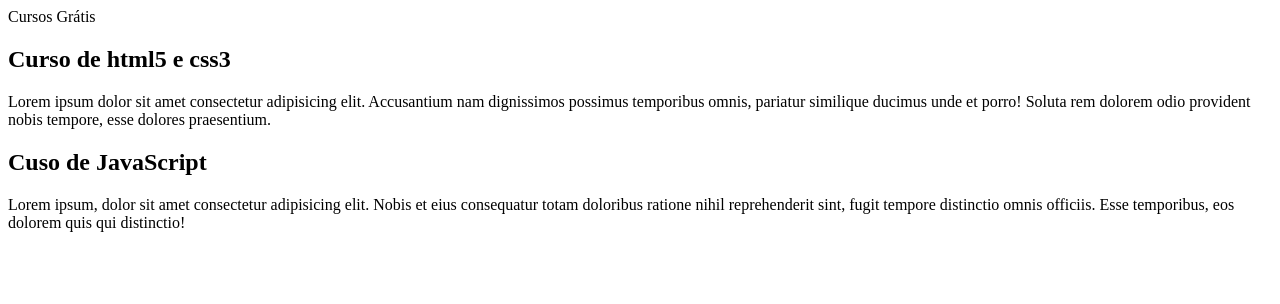
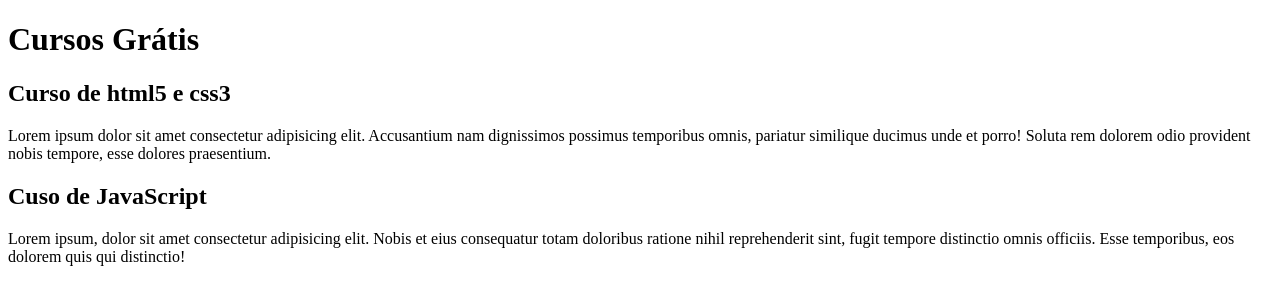
Before and after one commit to Eduardo-Barboza/projeto-site, a plain HTML site: page index.html in a window 1280 px wide. Drawn offline with Linux system fonts and the light colour scheme.

Commit message:
Update index.html

```diff
--- a/index.html
+++ b/index.html
@@ -8,7 +8,7 @@
 <body>
     <main>
         <header>
-            Cursos Grátis
+            <h1>Cursos Grátis</h1>
         </header>
         <article>
             <h2>Curso de html5 e css3</h2>
```
